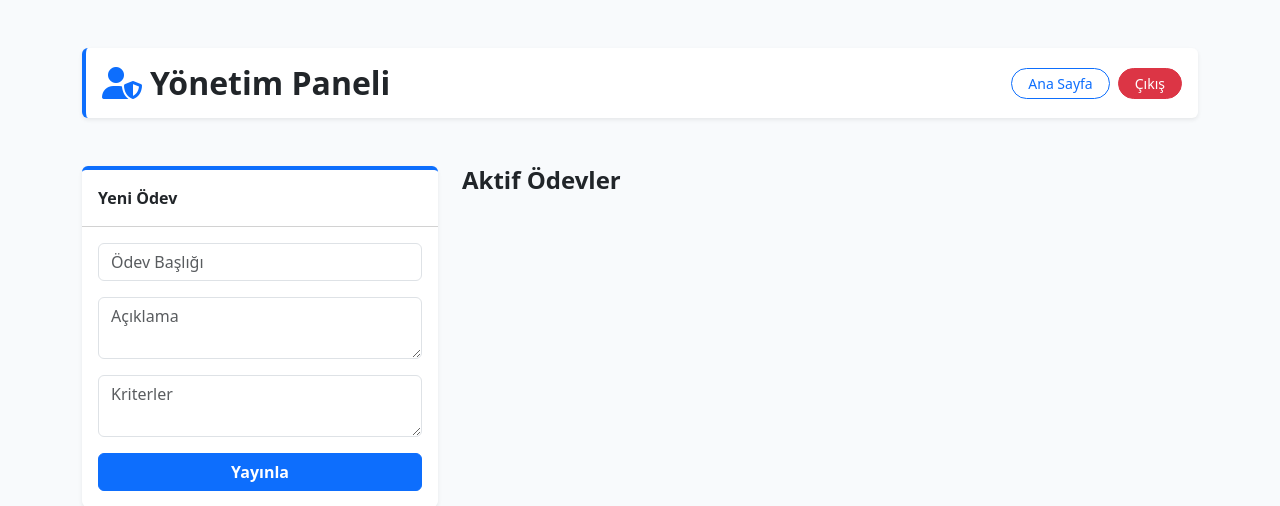
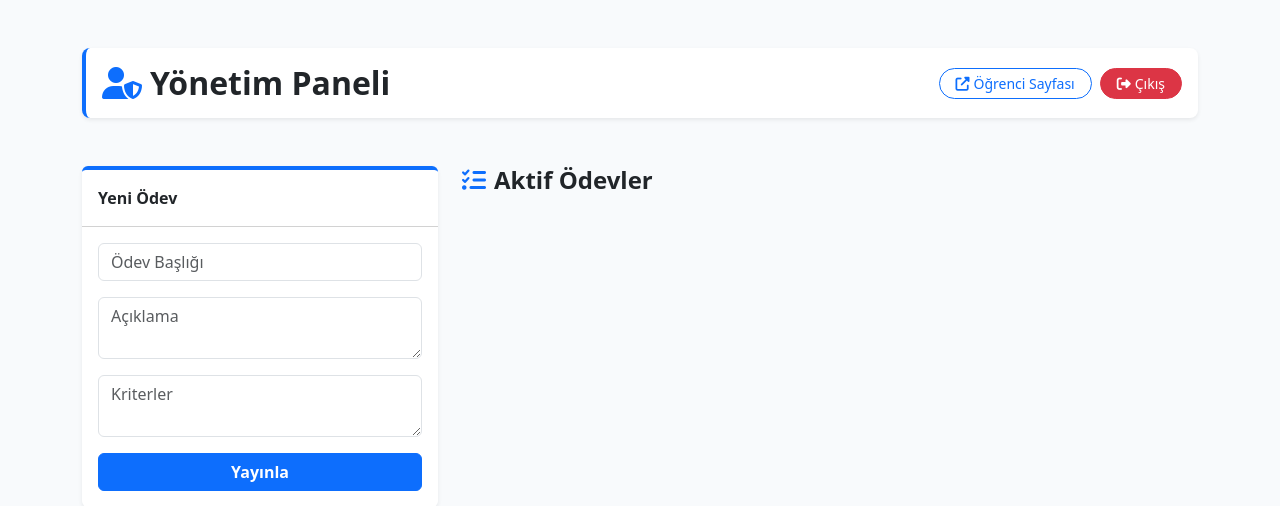
Before and after one commit to semanurozyilmaz/degerlendirme_sistemi, a Flask app: page /yetkili in a window 1280 px wide. Shown: the top 506 px of the page. Run offline with Flask 3, Linux system fonts and the light colour scheme; the visitor is signed in with stand-in values (Sample User, id 1).

Commit message:
ui update

```diff
--- a/yukleme_sistemi/templates/yetkili.html
+++ b/yukleme_sistemi/templates/yetkili.html
@@ -34,14 +34,31 @@
 </head>
 
 <body class="container py-5">
+    <!-- Üst Başlık -->
     <div
-        class="d-flex justify-content-between align-items-center mb-5 bg-white p-3 rounded shadow-sm border-start border-primary border-4">
-        <h2 class="mb-0 fw-bold text-dark"><i class="fas fa-user-shield me-2 text-primary"></i>Yönetim Paneli</h2>
+        class="d-flex justify-content-between align-items-center mb-5 bg-white p-3 rounded-3 shadow-sm border-start border-primary border-4">
+        <div>
+            <h2 class="mb-0 fw-bold text-dark"><i class="fas fa-user-shield me-2 text-primary"></i>Yönetim Paneli</h2>
+        </div>
         <div class="d-flex gap-2">
-            <a href="/" class="btn btn-outline-primary btn-sm rounded-pill px-3">Ana Sayfa</a>
-            <a href="/logout" class="btn btn-danger btn-sm rounded-pill px-3">Çıkış</a>
+            <a href="/" class="btn btn-outline-primary btn-sm rounded-pill px-3"><i
+                    class="fas fa-external-link-alt me-1"></i>Öğrenci Sayfası</a>
+            <a href="/logout" class="btn btn-danger btn-sm rounded-pill px-3"><i
+                    class="fas fa-sign-out-alt me-1"></i>Çıkış</a>
         </div>
     </div>
+
+    <!-- Bildirimler -->
+    {% with messages = get_flashed_messages(with_categories=true) %}
+    {% if messages %}
+    {% for category, message in messages %}
+    <div class="alert alert-{{ category }} alert-dismissible fade show shadow-sm border-0" role="alert">
+        <i class="fas fa-info-circle me-2"></i> {{ message }}
+        <button type="button" class="btn-close" data-bs-dismiss="alert" aria-label="Close"></button>
+    </div>
+    {% endfor %}
+    {% endif %}
+    {% endwith %}
 
     <div class="row g-4 mb-5">
         <div class="col-lg-4">
@@ -59,27 +76,55 @@
             </div>
         </div>
         <div class="col-lg-8">
-            <h4 class="fw-bold mb-3">Aktif Ödevler</h4>
-            <div class="accordion shadow-sm" id="acc">
+            <h4 class="mb-3 fw-bold text-dark"><i class="fas fa-tasks me-2 text-primary"></i>Aktif Ödevler</h4>
+            <div class="accordion shadow-sm rounded-3 overflow-hidden" id="odevAccordion">
                 {% for odev in tum_odevler %}
-                <div class="accordion-item">
+                <div class="accordion-item border-0 border-bottom">
                     <h2 class="accordion-header">
-                        <button class="accordion-button collapsed" type="button" data-bs-toggle="collapse"
-                            data-bs-target="#c{{ odev.id }}">
-                            {{ odev.baslik }}
-                            <span class="badge {{ 'bg-success' if odev.is_active else 'bg-secondary' }} ms-2">
-                                {{ 'Yayında' if odev.is_active else 'Gizli' }}
-                            </span>
+                        <!-- 'querySelectorAll' hatasını önlemek için 'data-bs-target' CSS güvenli bir formata getirildi -->
+                        <button class="accordion-button collapsed py-3 fw-semibold" type="button"
+                            data-bs-toggle="collapse" data-bs-target="#collapse-odev-{{ odev.id }}">
+                            <div class="d-flex justify-content-between align-items-center w-100 me-3">
+                                <div>
+                                    <span>{{ odev.baslik }}</span>
+                                    <span class="badge {{ 'bg-success' if odev.is_active else 'bg-secondary' }} ms-2">
+                                        {{ 'Yayında' if odev.is_active else 'Gizli' }}
+                                    </span>
+                                </div>
+                            </div>
                         </button>
                     </h2>
-                    <div id="c{{ odev.id }}" class="accordion-collapse collapse" data-bs-parent="#acc">
-                        <div class="accordion-body">
-                            <p class="small text-muted">{{ odev.tanim }}</p>
-                            <div class="d-flex justify-content-end gap-2 mt-3">
-                                <a href="/yetkili/odev-indir/{{ odev.id }}" class="btn btn-sm btn-dark">İndir</a>
-                                <a href="/yetkili/toggle-odev/{{ odev.id }}" class="btn btn-sm btn-warning">Değiştir</a>
-                                <form action="/yetkili/sil-odev/{{ odev.id }}" method="POST"><button type="submit"
-                                        class="btn btn-sm btn-danger">Sil</button></form>
+                    <div id="collapse-odev-{{ odev.id }}" class="accordion-collapse collapse"
+                        data-bs-parent="#odevAccordion">
+                        <div class="accordion-body bg-white">
+                            <div class="row mb-3">
+                                <div class="col-md-6">
+                                    <label class="fw-bold small text-primary d-block mb-1">Açıklama:</label>
+                                    <p class="text-muted small mb-0">{{ odev.tanim }}</p>
+                                </div>
+                                <div class="col-md-6 border-start">
+                                    <label class="fw-bold small text-primary d-block mb-1">Kriterler:</label>
+                                    <p class="text-muted small mb-0">{{ odev.kriterler }}</p>
+                                </div>
+                            </div>
+                            <div class="d-flex justify-content-end gap-2 border-top pt-3">
+                                <!-- YENİ: Rapor İndirme Butonu -->
+                                <a href="/yetkili/odev-indir/{{ odev.id }}" class="btn btn-sm btn-dark shadow-sm">
+                                    <i class="fas fa-file-download me-1"></i> Raporu İndir (.txt)
+                                </a>
+
+                                <a href="/yetkili/toggle-odev/{{ odev.id }}"
+                                    class="btn btn-sm {{ 'btn-warning' if odev.is_active else 'btn-info' }}">
+                                    <i class="fas {{ 'fa-eye-slash' if odev.is_active else 'fa-eye' }} me-1"></i>
+                                    Görünürlük
+                                </a>
+
+                                <form action="{{ url_for('sil_odev', id=odev.id) }}" method="POST"
+                                    onsubmit="return confirm('Bu ödevi ve bağlı TÜM öğrenci yanıtlarını kalıcı olarak silmek istediğinize emin misiniz?');">
+                                    <button type="submit" class="btn btn-sm btn-outline-danger">
+                                        <i class="fas fa-trash"></i> Kaldır
+                                    </button>
+                                </form>
                             </div>
                         </div>
                     </div>
```
